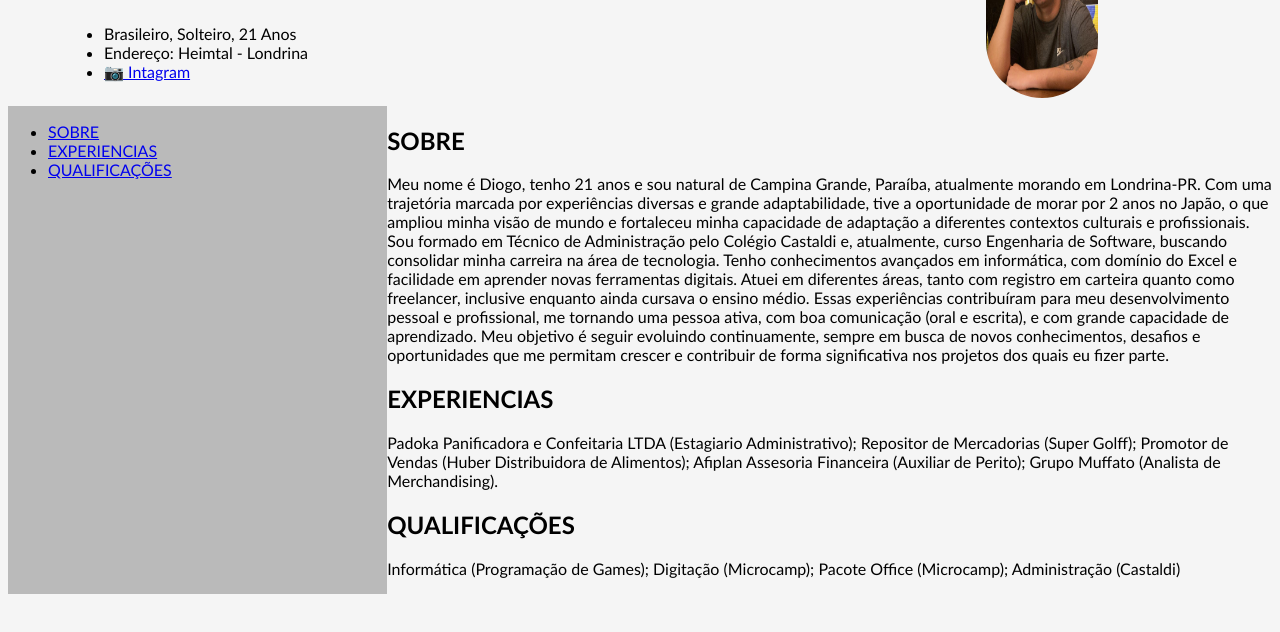
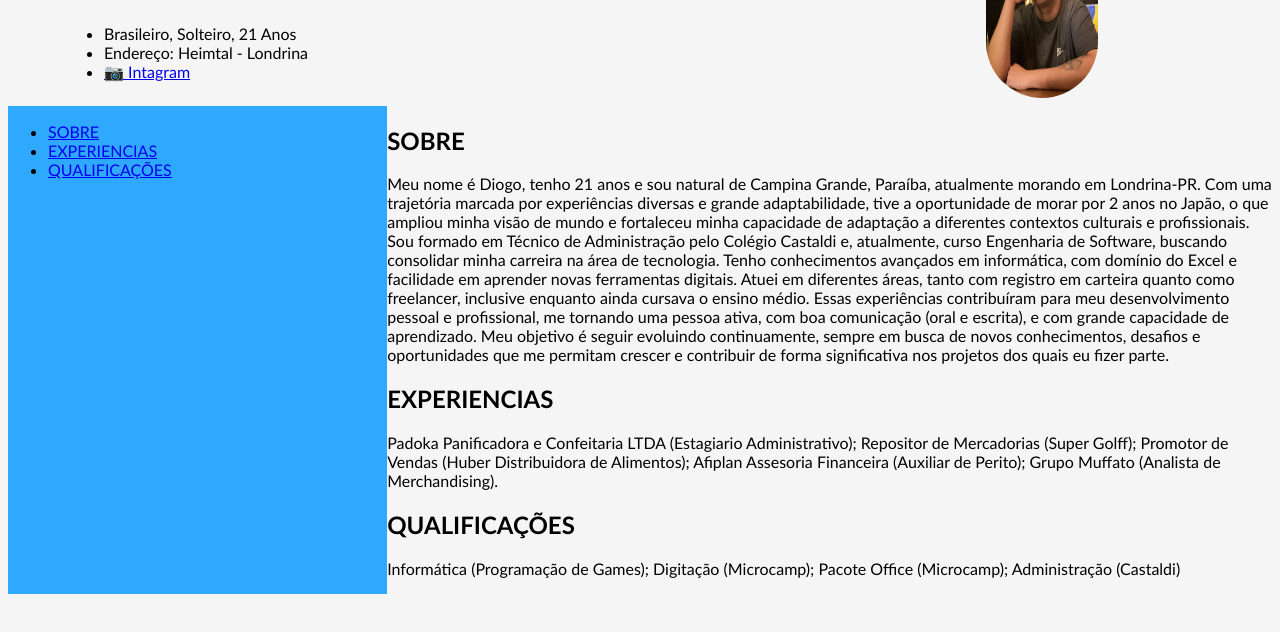
Before and after one commit to Dkhatori/Aula-4-Web, a plain HTML site: page docs/index.html in a window 1280 px wide. Shown: the part 118-750 px from the top of the page. Drawn offline with Linux system fonts and the light colour scheme.

Commit message:
Update estilo.css

```diff
--- a/docs/css/estilo.css
+++ b/docs/css/estilo.css
@@ -31,9 +31,10 @@ body{
 
 .menu{
     width: 30%;
-    background-color: rgb(186, 186, 186);
+    background-color: rgb(47, 168, 255);
 }
 
 .conteudo{
     width: 70%;
+
 }
```
